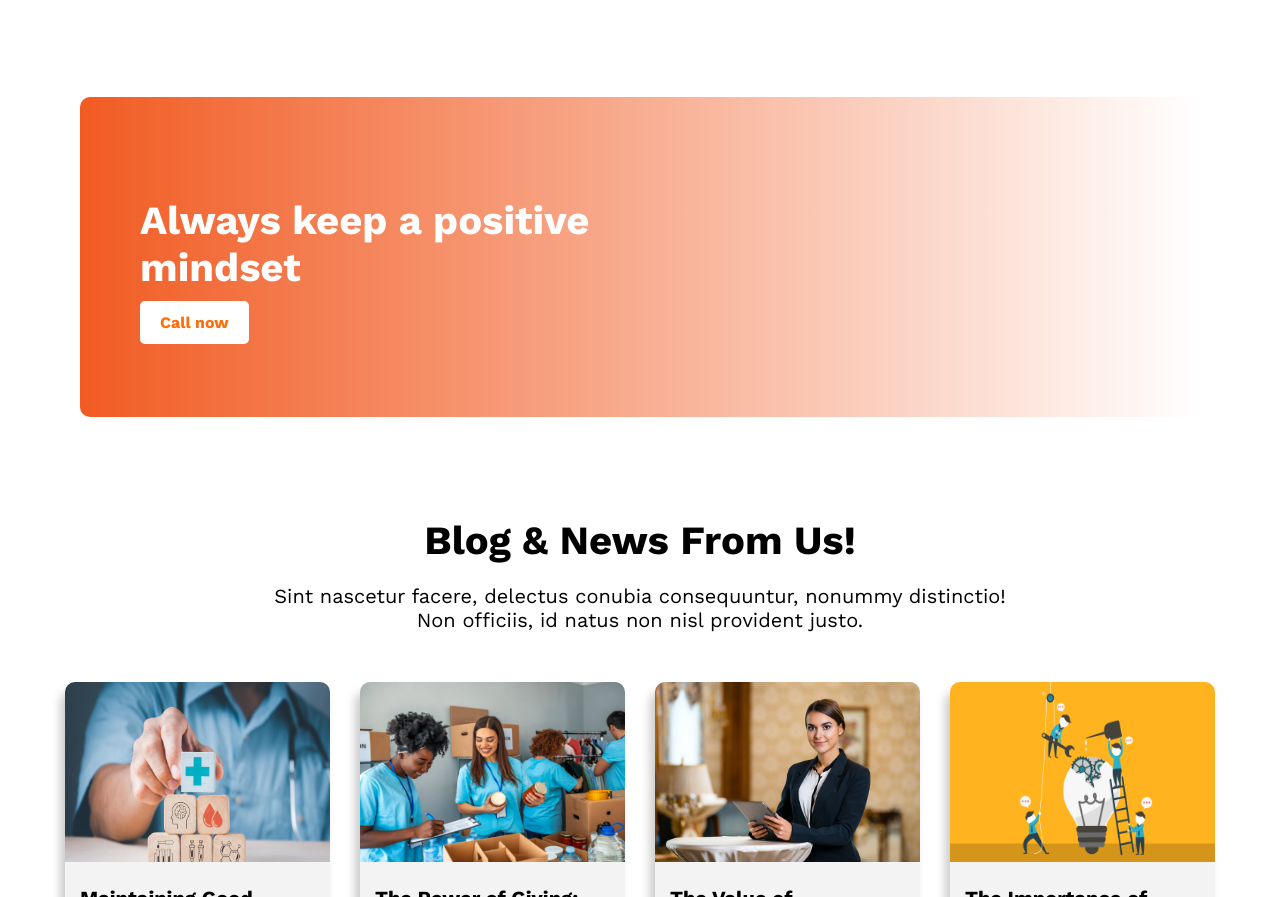
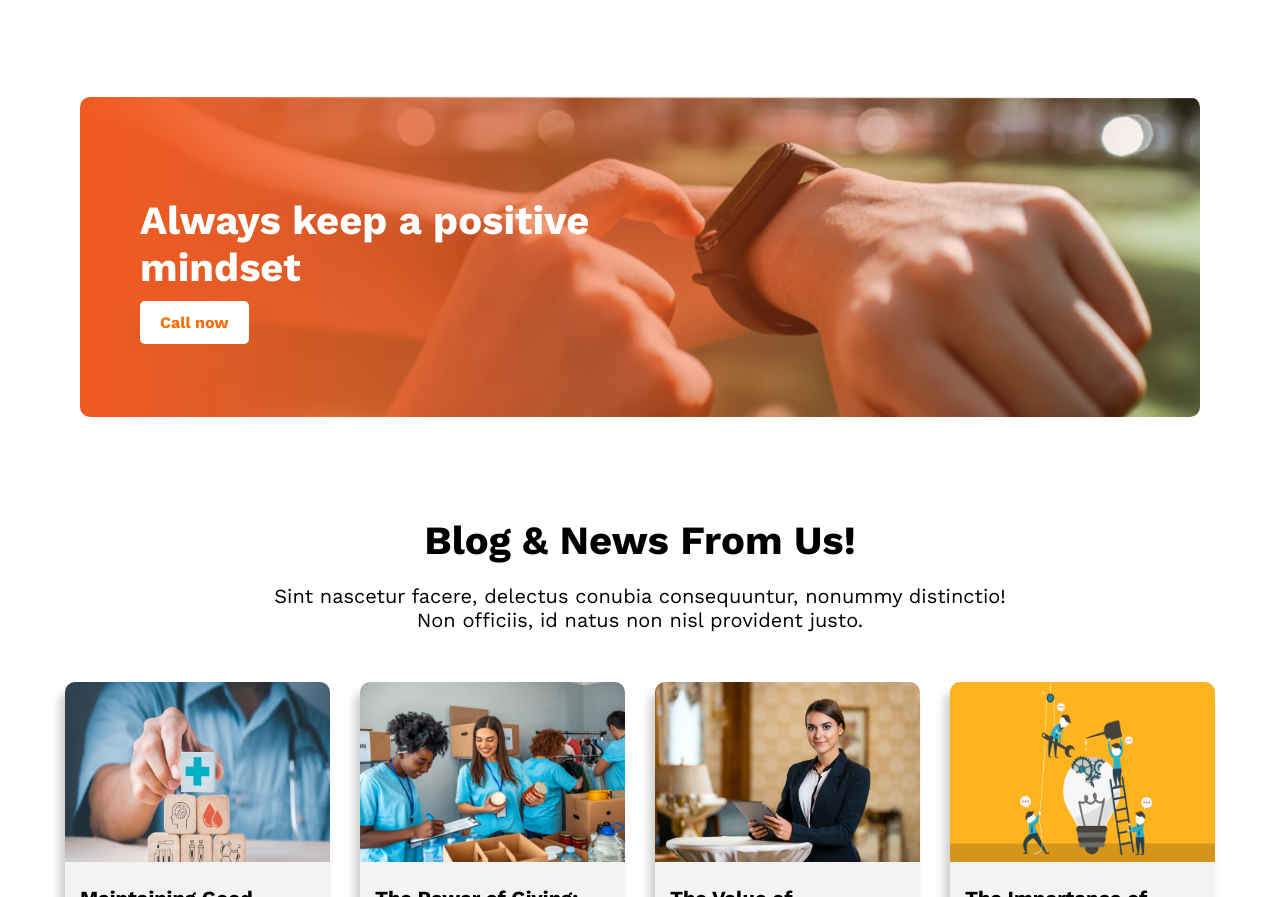
Before and after one commit to OmarFaruq967/assignment-1st, a plain HTML site: page index.html in a window 1280 px wide. Shown: the part 1824-2721 px from the top of the page. Drawn offline with nearby package versions, Linux system fonts and the light colour scheme.

Commit message:
image add2d

```diff
--- a/style/style.css
+++ b/style/style.css
@@ -112,7 +112,7 @@
     height: 200px;
     margin: 100px auto;
     background-repeat: no-repeat;
-    background: linear-gradient(90deg, #F15B22 0%, rgba(241, 91, 34, 0) 100%), url(../images/watch.png);
+    background: linear-gradient(90deg, #F15B22 0%, rgba(241, 91, 34, 0) 100%), url(../images/banner/watch.png);
     background-size: cover;
     border-radius: 10px;
     padding: 60px;
```
